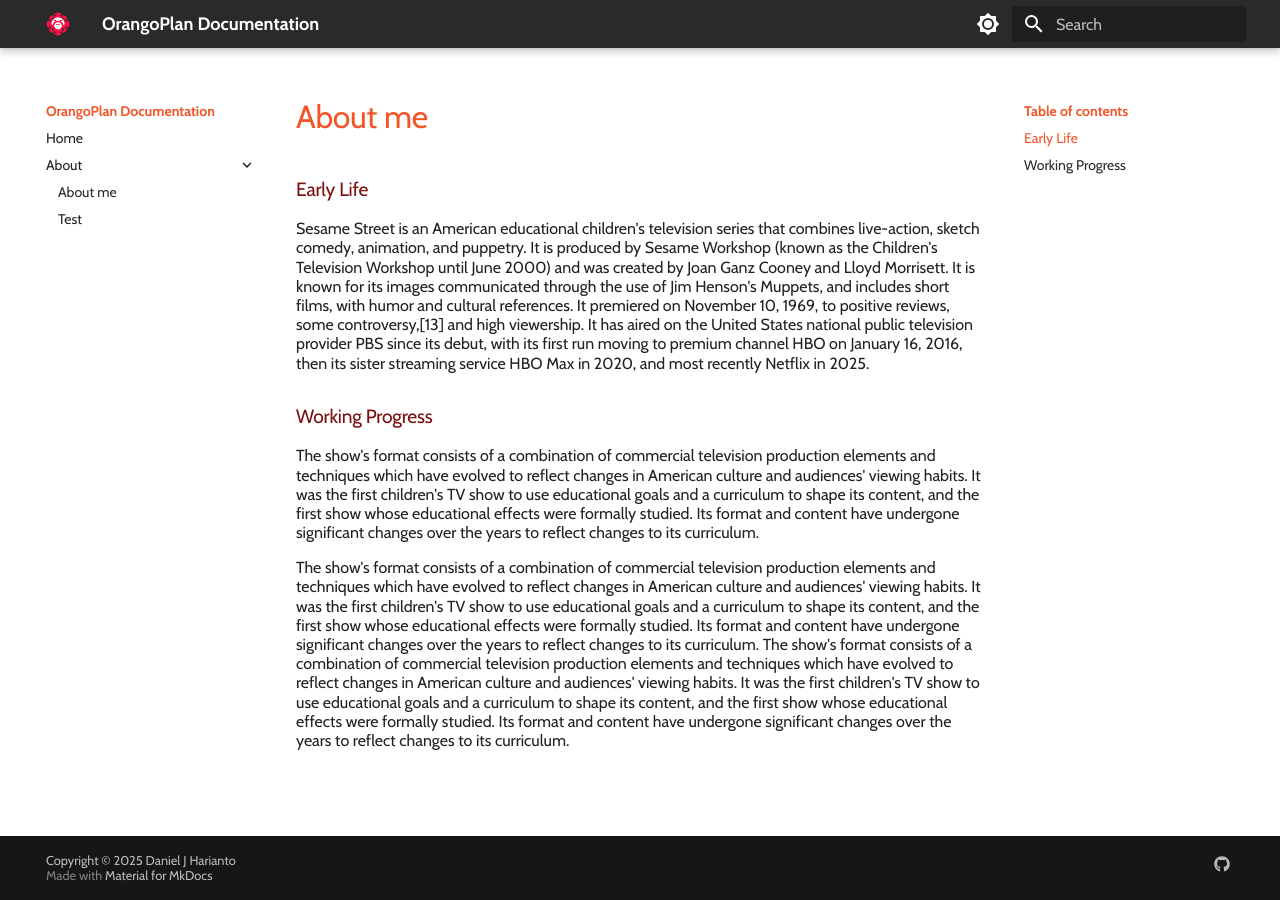
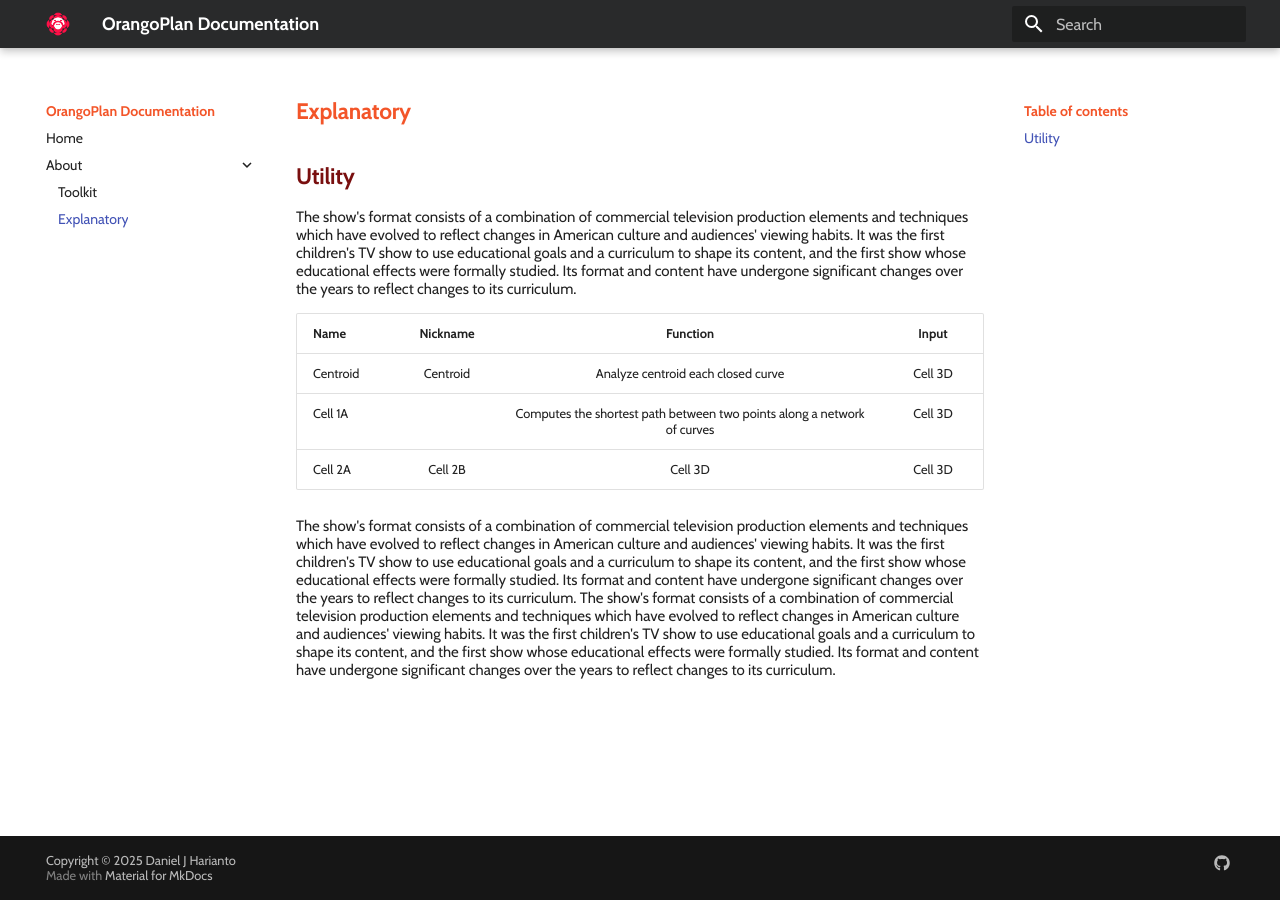
Before and after one commit to danieljansenh/OrangoPlanDocs, an MkDocs documentation site: the page built from docs/works/Utility.md, in a window 1280 px wide. Built offline with MkDocs 1.6.1 and Material for MkDocs 9.7.7, drawn with Linux system fonts in a browser that asks for light colours.

Commit message:
Update fuctions

```diff
--- a/docs/stylesheets/extra.css
+++ b/docs/stylesheets/extra.css
@@ -12,45 +12,46 @@
   }
 
 .md-typeset h1 {
-    font-size: 2em;
-    font-weight: 400;
+    font-size: 1.5em;
+    font-weight: 600;
     line-height: 1.2;
 }
 
 .md-typeset h2 {
-    font-size: 1.2em;
-    font-weight: 400;
+    font-size: 1.5em;
+    font-weight: 600;
     color: var(--md-default-fg-color--hl);
     background-color: var(--md-default-bg-color--hl);
 }
 
 .md-typeset h3 {
-    font-size: 1.2em;
+    font-size: 1.5em;
     font-weight: 600;
     color: var(--md-default-fg-color--hl);
     background-color: var(--md-default-bg-color--hl);
 }
 
 .md-typeset h4 {
-    font-size: 1em;
-    font-weight: 600;
+    font-size: 1.5em;
+    font-weight: 300;
     background-color: var(--md-default-bg-color--hl);
 }
 
 .md-typeset h5 {
-    font-size: 1em;
-    font-weight: 600;
+    font-size: 1.5em;
+    font-weight: 300;
     color: var(--md-primary-fg-color--dark);
     text-transform: none;
 }
 
 .md-typeset {
+    font-size: 1.5em;
     font-weight: 100;
     line-height: 1.2;
 }
 
 .md-typeset mark {
-    font-size: 0.7em;
+    font-size: 0.5em;
     font-weight: 200;
     background-color: var(--md-default-bg-color--hl);
 }
--- a/docs/works/about.md
+++ b/docs/works/Utility.md
@@ -1,10 +1,11 @@
-## Early Life
+## Utility
+The show's format consists of a combination of commercial television production elements and techniques which have evolved to reflect changes in American culture and audiences' viewing habits. It was the first children's TV show to use educational goals and a curriculum to shape its content, and the first show whose educational effects were formally studied. Its format and content have undergone significant changes over the years to reflect changes to its curriculum.
 
-Sesame Street is an American educational children's television series that combines live-action, sketch comedy, animation, and puppetry. It is produced by Sesame Workshop (known as the Children's Television Workshop until June 2000) and was created by Joan Ganz Cooney and Lloyd Morrisett. It is known for its images communicated through the use of Jim Henson's Muppets, and includes short films, with humor and cultural references. It premiered on November 10, 1969, to positive reviews, some controversy,[13] and high viewership. It has aired on the United States national public television provider PBS since its debut, with its first run moving to premium channel HBO on January 16, 2016, then its sister streaming service HBO Max in 2020, and most recently Netflix in 2025.
-
-
-## Working Progress
-The show's format consists of a combination of commercial television production elements and techniques which have evolved to reflect changes in American culture and audiences' viewing habits. It was the first children's TV show to use educational goals and a curriculum to shape its content, and the first show whose educational effects were formally studied. Its format and content have undergone significant changes over the years to reflect changes to its curriculum.
+|Name | Nickname | Function  | Input  |
+| :------- | :------: | :-------: | :-------: |
+| Centroid     | Centroid   | Analyze centroid each closed curve    | Cell 3D |
+| Cell 1A  |   | Computes the shortest path between two points along a network of curves    | Cell 3D |
+| Cell 2A  | Cell 2B  |  Cell 3D | Cell 3D |
 
 The show's format consists of a combination of commercial television production elements and techniques which have evolved to reflect changes in American culture and audiences' viewing habits. It was the first children's TV show to use educational goals and a curriculum to shape its content, and the first show whose educational effects were formally studied. Its format and content have undergone significant changes over the years to reflect changes to its curriculum.
 The show's format consists of a combination of commercial television production elements and techniques which have evolved to reflect changes in American culture and audiences' viewing habits. It was the first children's TV show to use educational goals and a curriculum to shape its content, and the first show whose educational effects were formally studied. Its format and content have undergone significant changes over the years to reflect changes to its curriculum.
--- a/mkdocs.yml
+++ b/mkdocs.yml
@@ -65,32 +65,28 @@ theme:
     #- navigation.footer
 
 
-  palette:
-    # Palette toggle for light mode
-    - scheme: default
-      toggle:
-        icon: material/brightness-7
-        name: Switch to dark mode
+  # palette:
+  #   # Palette toggle for light mode
+  #   - scheme: default
+  #     toggle:
+  #       icon: material/brightness-7
+  #       name: Switch to dark mode
 
-    # Palette toggle for dark mode
-    - scheme: slate
-      toggle:
-        icon: material/brightness-4
-        name: Switch to light mode
+  #   # Palette toggle for dark mode
+  #   - scheme: slate
+  #     toggle:
+  #       icon: material/brightness-4
+  #       name: Switch to light mode
 
 
 plugins:
   - search
 
-
-
 nav:
   - Home: index.md
   - About:
-    - About me: works/about.md
-    - Test: works/text.md
-
-
+    - Toolkit: works/Tool_Explanation.md
+    - Explanatory: works/Utility.md
 
 extra:
   social:
```
Also changed, not shown: docs/index.md (+2 -0 lines), docs/works/Design.md (added, +43 -0 lines), docs/works/Tool_Explanation.md (added, +32 -0 lines), docs/works/text.md (deleted, +0 -7 lines), 1 other file.
